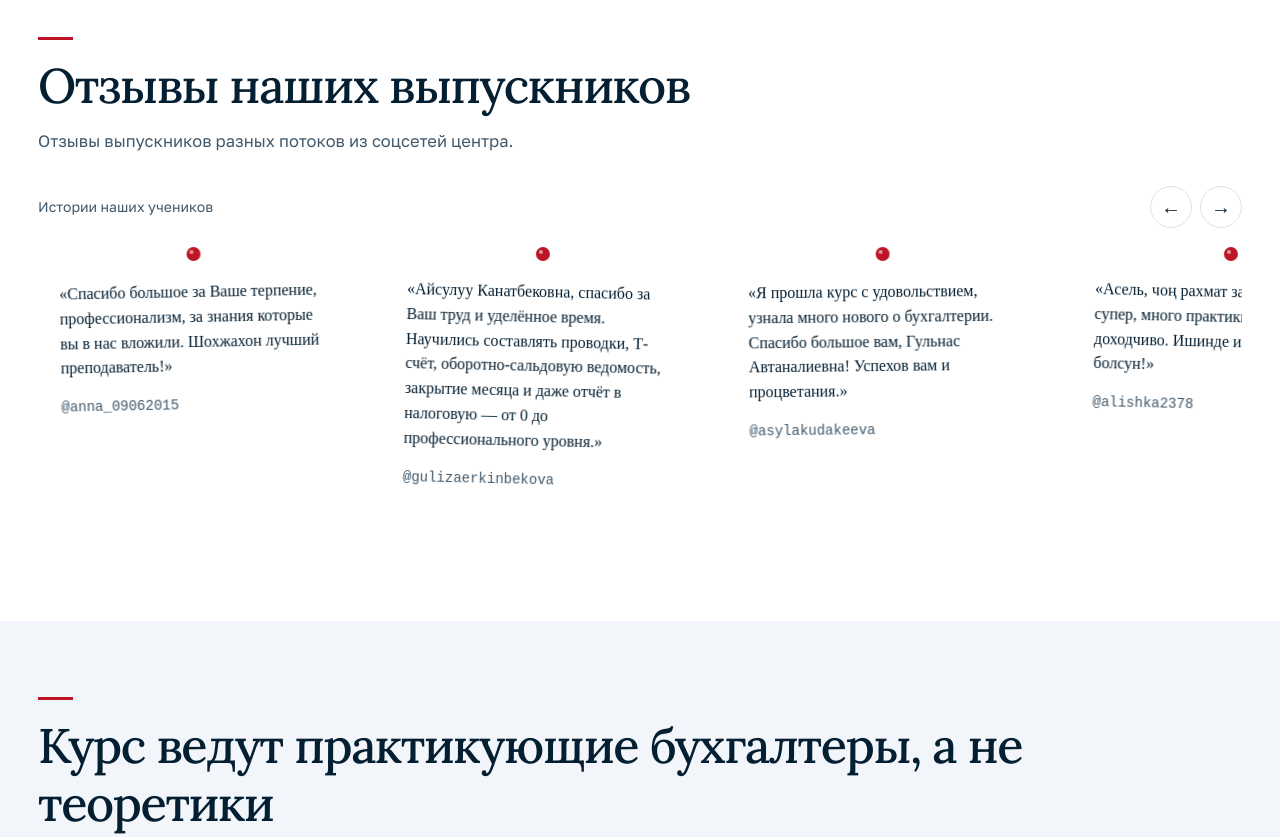
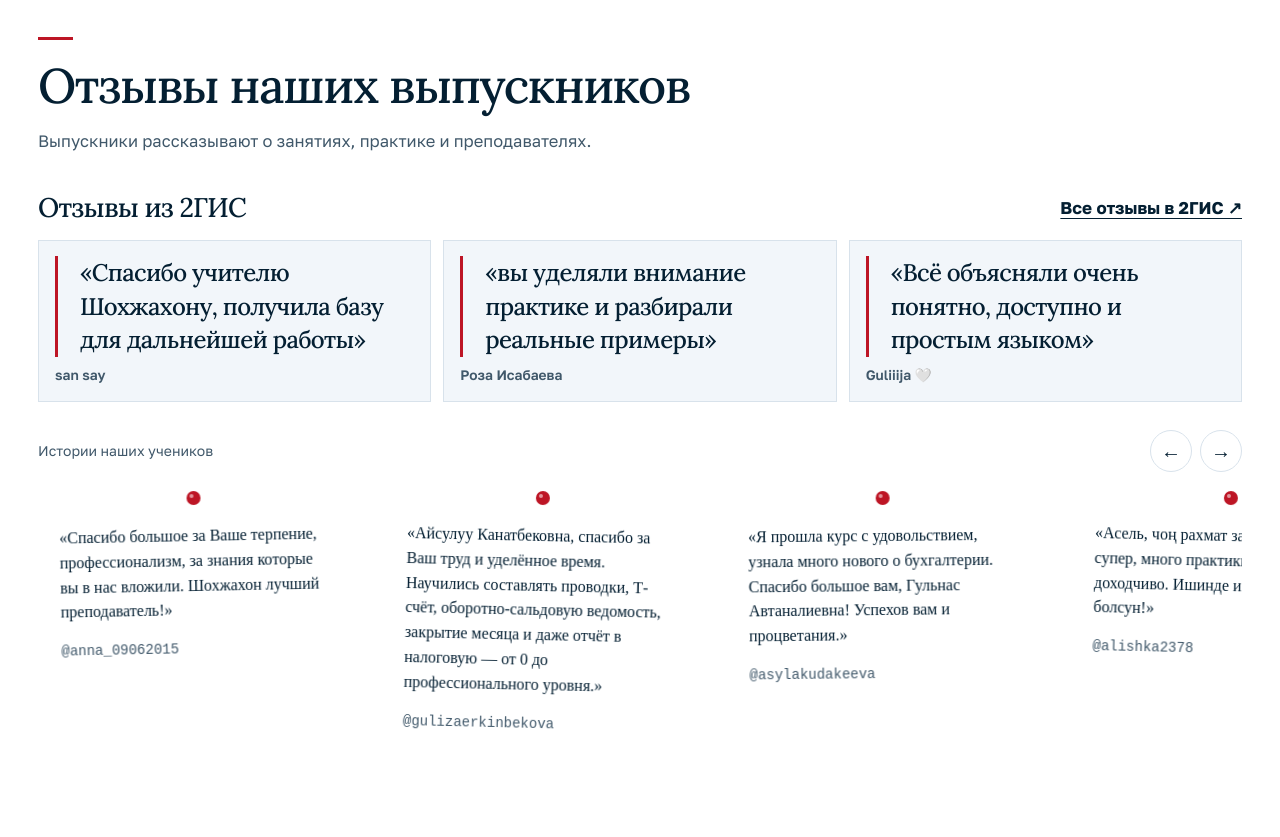
Before and after one commit to mafiadjeck-cmd/mafiadjeck-cmd.github.io, a plain HTML site: page praktikum-demo/base.html in a window 1280 px wide. Shown: the part 5920-6757 px from the top of the page. Drawn offline with Linux system fonts and the light colour scheme.

Commit message:
Link Praktikum address and review excerpts to 2GIS

```diff
--- a/praktikum-demo/base.html
+++ b/praktikum-demo/base.html
@@ -3,7 +3,7 @@
 <head>
 <meta charset="UTF-8">
 <meta name="praktikum-layout" content="2026-11">
-<meta name="praktikum-content" content="groups-and-lessons-2">
+<meta name="praktikum-content" content="groups-and-lessons-3">
 <meta name="viewport" content="width=device-width, initial-scale=1">
 <title>Практикум — бухгалтерские курсы в Бишкеке</title>
 <meta name="description" content="Курс «3 в 1»: бухучёт, 1С и налогообложение за 1,5 месяца. Практикующие преподаватели, помощь с трудоустройством. Бишкек, ул. Токтогула, 208/1.">
@@ -782,6 +782,14 @@ html[lang-mode="ky"] .hero h1{max-width:26ch;font-size:clamp(32px,3.7vw,55px)}
 .instagram-card .instagram-frame{max-width:none}
 .instagram-frame iframe{display:block;width:100%;height:calc(125cqw + 175px);min-height:520px;border:0}
 @media(max-width:740px){.video-grid:has(.instagram-card){grid-template-columns:minmax(0,390px)}}
+.gis-reviews{margin-bottom:28px}
+.gis-reviews-head{display:flex;flex-wrap:wrap;align-items:center;justify-content:space-between;gap:0 14px;margin-bottom:10px}
+.gis-reviews-head h3{margin:0;font-size:clamp(21px,2.5vw,27px)}
+.gis-reviews-grid{display:grid;grid-template-columns:repeat(3,minmax(0,1fr));gap:12px}
+.gis-quote{min-width:0;margin:0;padding:15px 16px;border:1px solid var(--ink-15);background:var(--paper)}
+.gis-quote blockquote,.gis-quote p{margin:0}
+.gis-quote figcaption{margin-top:8px;color:var(--ink-70);font-size:.86rem;font-weight:600;overflow-wrap:anywhere}
+@media(max-width:650px){.gis-reviews-grid{grid-template-columns:minmax(0,1fr)}}
 </style>
 </head>
 <body>
@@ -789,7 +797,7 @@ html[lang-mode="ky"] .hero h1{max-width:26ch;font-size:clamp(32px,3.7vw,55px)}
 <div class="contact-bar" id="top">
   <div class="container contact-bar-inner">
     <a href="tel:+996220622221"><svg aria-hidden="true" width="20" height="20" viewBox="0 0 24 24" fill="none" stroke="currentColor" stroke-width="1.7" stroke-linecap="round" stroke-linejoin="round"><path d="M6 3h4l2 5-3 2a15 15 0 0 0 5 5l2-3 5 2v4c0 2-1 3-3 3C10 21 3 14 3 6c0-2 1-3 3-3Z"/></svg>+996 220 622 221</a>
-    <a class="top-address" href="https://www.google.com/maps/search/?api=1&amp;query=%D0%91%D0%B8%D1%88%D0%BA%D0%B5%D0%BA%2C%20%D1%83%D0%BB.%20%D0%A2%D0%BE%D0%BA%D1%82%D0%BE%D0%B3%D1%83%D0%BB%D0%B0%2C%20208%2F1" target="_blank" rel="noopener"><svg aria-hidden="true" width="20" height="20" viewBox="0 0 24 24" fill="none" stroke="currentColor" stroke-width="1.7" stroke-linecap="round" stroke-linejoin="round"><path d="M20 10c0 6-8 11-8 11S4 16 4 10a8 8 0 1 1 16 0Z"/><circle cx="12" cy="10" r="2.5"/></svg><span class="i18n ru">Бишкек, ул. Токтогула, 208/1</span><span class="i18n ky">Бишкек, Токтогул көчөсү, 208/1</span></a>
+    <a class="top-address" href="https://2gis.kg/bishkek/firm/70000001089574839" target="_blank" rel="noopener"><svg aria-hidden="true" width="20" height="20" viewBox="0 0 24 24" fill="none" stroke="currentColor" stroke-width="1.7" stroke-linecap="round" stroke-linejoin="round"><path d="M20 10c0 6-8 11-8 11S4 16 4 10a8 8 0 1 1 16 0Z"/><circle cx="12" cy="10" r="2.5"/></svg><span class="i18n ru">Бишкек, ул. Токтогула, 208/1</span><span class="i18n ky">Бишкек, Токтогул көчөсү, 208/1</span></a>
     <div class="top-social">
       <a href="https://wa.me/996220622221" data-contact-purpose="general" target="_blank" rel="noopener">WhatsApp</a>
       <a class="top-instagram" href="https://www.instagram.com/practikum_buhgalter.kg/" target="_blank" rel="noopener">Instagram</a>
@@ -901,7 +909,7 @@ html[lang-mode="ky"] .hero h1{max-width:26ch;font-size:clamp(32px,3.7vw,55px)}
         <div class="side-row"><dt><span class="i18n ru" data-content-key="text-115">Вечер</span><span class="i18n ky" data-content-key="text-116">Кечинде</span></dt><dd class="mono">17:00–20:00</dd></div>
         <div class="side-row"><dt><span class="i18n ru" data-content-key="text-101">Формат</span><span class="i18n ky" data-content-key="text-102">Формат</span></dt><dd><span class="i18n ru" data-content-key="text-103">офлайн</span><span class="i18n ky" data-content-key="text-104">офлайн</span></dd></div>
         <div class="side-row"><dt><span class="i18n ru" data-content-key="text-107">Длительность</span><span class="i18n ky" data-content-key="text-108">Узактыгы</span></dt><dd><span class="i18n ru" data-content-key="text-109">1,5 месяца</span><span class="i18n ky" data-content-key="text-110">1,5 ай</span></dd></div>
-        <div class="side-row"><dt><span class="i18n ru" data-content-key="text-105">Адрес</span><span class="i18n ky" data-content-key="text-106">Дарек</span></dt><dd><a href="https://www.google.com/maps/search/?api=1&amp;query=%D0%91%D0%B8%D1%88%D0%BA%D0%B5%D0%BA%2C%20%D1%83%D0%BB.%20%D0%A2%D0%BE%D0%BA%D1%82%D0%BE%D0%B3%D1%83%D0%BB%D0%B0%2C%20208%2F1" target="_blank" rel="noopener"><span class="i18n ru">Бишкек, ул. Токтогула, 208/1</span><span class="i18n ky">Бишкек, Токтогул көчөсү, 208/1</span></a></dd></div>
+        <div class="side-row"><dt><span class="i18n ru" data-content-key="text-105">Адрес</span><span class="i18n ky" data-content-key="text-106">Дарек</span></dt><dd><a href="https://2gis.kg/bishkek/firm/70000001089574839" target="_blank" rel="noopener"><span class="i18n ru">Бишкек, ул. Токтогула, 208/1</span><span class="i18n ky">Бишкек, Токтогул көчөсү, 208/1</span></a></dd></div>
       </dl>
       <div class="price-note"><span class="i18n ru">Стоимость уточняйте в WhatsApp. Дата следующего старта пока не определена. Напишите нам, чтобы подобрать группу.</span><span class="i18n ky">Баасын WhatsApp аркылуу тактаңыз. Кийинки топтун башталыш күнү азырынча аныктала элек. Топ тандоо үчүн бизге жазыңыз.</span></div>
       <a class="btn btn-primary" href="https://wa.me/996220622221" target="_blank" rel="noopener">
@@ -1107,7 +1115,27 @@ html[lang-mode="ky"] .hero h1{max-width:26ch;font-size:clamp(32px,3.7vw,55px)}
     <div class="container">
       <div class="section-head">
         <h2 class="eyebrow-title"><span class="i18n ru" data-content-key="text-147">Отзывы наших выпускников</span><span class="i18n ky" data-content-key="text-148">Бүтүрүүчүлөрдүн пикирлери</span></h2>
-        <p class="section-lede"><span class="i18n ru" data-content-key="text-149">Отзывы выпускников разных потоков из соцсетей центра.</span><span class="i18n ky" data-content-key="text-150">Борбордун социалдык тармактарындагы ар кайсы топтун бүтүрүүчүлөрүнүн пикирлери.</span></p>
+        <p class="section-lede"><span class="i18n ru" data-content-key="text-149">Выпускники рассказывают о занятиях, практике и преподавателях.</span><span class="i18n ky" data-content-key="text-150">Бүтүрүүчүлөр сабактар, практика жана мугалимдер тууралуу айтып беришет.</span></p>
+      </div>
+      <div class="gis-reviews" aria-labelledby="gis-reviews-title">
+        <div class="gis-reviews-head">
+          <h3 id="gis-reviews-title"><span class="i18n ru">Отзывы из 2ГИС</span><span class="i18n ky">2ГИСтен пикирлер</span></h3>
+          <a class="guide-link" href="https://2gis.kg/bishkek/firm/70000001089574839/tab/reviews" target="_blank" rel="noopener"><span class="i18n ru">Все отзывы в 2ГИС ↗</span><span class="i18n ky">2ГИСтен бардык пикирлерди көрүү ↗</span></a>
+        </div>
+        <div class="gis-reviews-grid">
+          <figure class="gis-quote">
+            <blockquote><p><span class="i18n ru">«Спасибо учителю Шохжахону, получила базу для дальнейшей работы»</span><span class="i18n ky">«Шохжахон мугалимге рахмат, мындан аркы ишим үчүн негизги билим алдым»</span></p></blockquote>
+            <figcaption>san say</figcaption>
+          </figure>
+          <figure class="gis-quote">
+            <blockquote><p><span class="i18n ru">«вы уделяли внимание практике и разбирали реальные примеры»</span><span class="i18n ky">«практикага көңүл буруп, чыныгы мисалдарды талдадыңыз»</span></p></blockquote>
+            <figcaption>Роза Исабаева</figcaption>
+          </figure>
+          <figure class="gis-quote">
+            <blockquote><p><span class="i18n ru">«Всё объясняли очень понятно, доступно и простым языком»</span><span class="i18n ky">«Баарын түшүнүктүү, жеткиликтүү жана жөнөкөй тил менен түшүндүрүштү»</span></p></blockquote>
+            <figcaption>Guliiija 🤍</figcaption>
+          </figure>
+        </div>
       </div>
 <div class="review-controls"><span><span class="i18n ru" data-content-key="text-151">Истории наших учеников</span><span class="i18n ky" data-content-key="text-152">Окуучуларыбыздын пикирлери</span></span><div><button type="button" class="round-button" id="reviewsPrev" aria-label="Предыдущие отзывы">←</button><button type="button" class="round-button" id="reviewsNext" aria-label="Следующие отзывы">→</button></div></div><div class="testi-scroll" id="reviewTrack" tabindex="0" aria-label="Отзывы выпускников">
         <div class="testi-card"><svg class="testi-pin" viewBox="0 0 18 18" fill="none"><circle cx="9" cy="9" r="7" fill="#BD1525" /><circle cx="7" cy="7" r="2" fill="#fff" opacity=".55" /></svg>
@@ -1249,7 +1277,7 @@ html[lang-mode="ky"] .hero h1{max-width:26ch;font-size:clamp(32px,3.7vw,55px)}
           </p>
           <div class="contact-row">
             <svg width="18" height="18" viewBox="0 0 20 20" fill="none"><path d="M10 2C6.7 2 4 4.7 4 8c0 4.5 6 10 6 10s6-5.5 6-10c0-3.3-2.7-6-6-6z" stroke="currentColor" stroke-width="1.6" /><circle cx="10" cy="8" r="2.2" stroke="currentColor" stroke-width="1.6" /></svg>
-            <div><span class="label"><span class="i18n ru" data-content-key="text-213">Адрес</span><span class="i18n ky" data-content-key="text-214">Дарек</span></span><span class="i18n ru">Бишкек, ул. Токтогула, 208/1</span><span class="i18n ky">Бишкек, Токтогул көчөсү, 208/1</span><br><a href="https://www.google.com/maps/search/?api=1&amp;query=%D0%91%D0%B8%D1%88%D0%BA%D0%B5%D0%BA%2C%20%D1%83%D0%BB.%20%D0%A2%D0%BE%D0%BA%D1%82%D0%BE%D0%B3%D1%83%D0%BB%D0%B0%2C%20208%2F1" target="_blank" rel="noopener"><span class="i18n ru" data-content-key="text-215">Открыть на карте ↗</span><span class="i18n ky" data-content-key="text-216">Картадан ачуу ↗</span></a></div>
+            <div><span class="label"><span class="i18n ru" data-content-key="text-213">Адрес</span><span class="i18n ky" data-content-key="text-214">Дарек</span></span><span class="i18n ru">Бишкек, ул. Токтогула, 208/1</span><span class="i18n ky">Бишкек, Токтогул көчөсү, 208/1</span><br><a href="https://2gis.kg/bishkek/firm/70000001089574839" target="_blank" rel="noopener"><span class="i18n ru" data-content-key="text-215">Открыть в 2ГИС ↗</span><span class="i18n ky" data-content-key="text-216">2ГИСтен ачуу ↗</span></a></div>
           </div>
           <div class="contact-row">
             <svg width="18" height="18" viewBox="0 0 20 20" fill="none"><path d="M4 4h12v12H4z" stroke="currentColor" stroke-width="1.6" /><path d="M4 5l6 5 6-5" stroke="currentColor" stroke-width="1.6" /></svg>
```
Also changed, not shown: praktikum-demo/admin/index.html (+1 -1 lines), praktikum-demo/index.html (+1 -1 lines).
